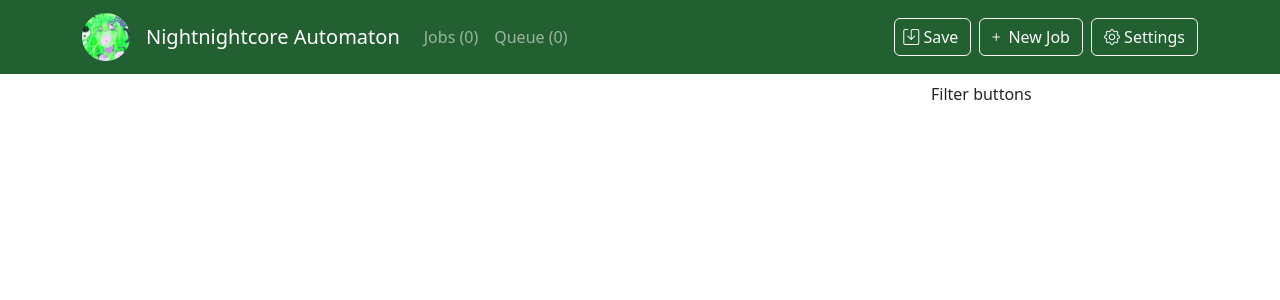
After one commit to VisibleReality/nnc_automaton, a Flask app: page /jobs in a window 1280 px wide. The commit adds this page. Shown: the top 300 px of the page. Run offline with Flask 2, Linux system fonts and the light colour scheme; some libraries are stand-ins or nearby versions.

Commit message:
Add start of jobs page

```diff
--- a/job.py
+++ b/job.py
@@ -88,6 +88,7 @@ class Job:
 		:param publish_time: The time for the video to be published
 		:return: None
 		"""
+		self.status = JobStatus.Uploaded
 		raise NotImplementedError()
 
 	def __str__ (self):
@@ -106,5 +107,6 @@ class JobStatus(Enum):
 	AudioProcessing = auto()
 	VideoProcessing = auto()
 	Done = auto()
+	Uploaded = auto()
 	Deleted = auto()
 	Failed = auto()
--- a/job_manager.py
+++ b/job_manager.py
@@ -44,7 +44,9 @@ class JobManager:
 		atexit.register(self._exit_handler)
 
 	def _exit_handler (self):
-		self.save_state()
+		# When using the debug server don't autosave state
+		# self.save_state()
+		pass
 
 	def add_job (self, new_job: Job) -> str:
 		"""
@@ -128,6 +130,20 @@ class JobManager:
 			save_file.write(jsonpickle.encode(save_state))
 		print(f"Saved state to {Config.get('savestate_file')}")
 
+	def get_counts (self) -> dict[str, int]:
+		"""
+		Return a dictionary containing counts of each type of job. The categories are
+		:return:
+		"""
+		return {"total":      len(self.jobs),
+				"waiting":    len(self.get_jobs_with_status(JobStatus.Waiting)),
+				"queued":     len(self.get_jobs_with_status(JobStatus.Queued)),
+				"processing": len(self.get_jobs_with_status(JobStatus.AudioProcessing,
+																   JobStatus.VideoProcessing)),
+				"done":       len(self.get_jobs_with_status(JobStatus.Done)),
+				"uploaded":   len(self.get_jobs_with_status(JobStatus.Uploaded)),
+				"failed":     len(self.get_jobs_with_status(JobStatus.Failed, JobStatus.Deleted))}
+
 
 class JobManagerSave(NamedTuple):
 	jobs: dict[str, Job]
--- a/main.py
+++ b/main.py
@@ -14,25 +14,19 @@ job_manager = JobManager(True)
 
 
 # Start up a thread that saves the state every 30 minutes
-def save_timer ():
-	time.sleep(1800)
-	job_manager.save_state()
-
-
-threading.Thread(target = save_timer, daemon = True)
+# def save_timer ():
+# 	time.sleep(1800)
+# 	job_manager.save_state()
+#
+#
+# threading.Thread(target = save_timer, daemon = True)
 
 
 # -- MISC --
 
 @app.route("/")
 def main_page ():
-	job_counts = {"total":      len(job_manager.jobs),
-				  "waiting":    len(job_manager.get_jobs_with_status(JobStatus.Waiting)),
-				  "queued":     len(job_manager.get_jobs_with_status(JobStatus.Queued)),
-				  "processing": len(job_manager.get_jobs_with_status(JobStatus.AudioProcessing,
-																	 JobStatus.VideoProcessing)),
-				  "done":       len(job_manager.get_jobs_with_status(JobStatus.Done)),
-				  "failed":     len(job_manager.get_jobs_with_status(JobStatus.Failed))}
+	job_counts = job_manager.get_counts()
 
 	return render_template("index.html", job_counts = job_counts)
 
@@ -45,6 +39,12 @@ def settings ():
 @app.route("/favicon.ico")
 def favicon ():
 	return send_file("./nightnightcore.ico")
+
+
+@app.route("/save")
+def save ():
+	job_manager.save_state()
+	return "true"
 
 
 # -- JOBS --
@@ -64,19 +64,12 @@ def list_jobs ():
 				job_statues.extend((JobStatus.AudioProcessing, JobStatus.VideoProcessing))
 			elif job_type == "done":
 				job_statues.append(JobStatus.Done)
+			elif job_type == "uploaded":
+				job_statues.append(JobStatus.Uploaded)
 			elif job_type == "failed":
-				job_statues.append(JobStatus.Failed)
-			elif job_type == "deleted":
-				job_statues.append(JobStatus.Deleted)
+				job_statues.extend((JobStatus.Failed, JobStatus.Deleted))
 
-	job_counts = {"total":      len(job_manager.jobs),
-				  "waiting":    len(job_manager.get_jobs_with_status(JobStatus.Waiting)),
-				  "queued":     len(job_manager.get_jobs_with_status(JobStatus.Queued)),
-				  "processing": len(job_manager.get_jobs_with_status(JobStatus.AudioProcessing,
-																	 JobStatus.VideoProcessing)),
-				  "done":       len(job_manager.get_jobs_with_status(JobStatus.Done)),
-				  "failed":     len(job_manager.get_jobs_with_status(JobStatus.Failed)),
-				  "deleted":    len(job_manager.get_jobs_with_status(JobStatus.Deleted))}
+	job_counts = job_manager.get_counts()
 
 	jobs = job_manager.get_jobs_with_status(*job_statues)
 
@@ -87,6 +80,21 @@ def list_jobs ():
 def job_page (job_id: str):
 	job = job_manager.jobs[job_id]
 	return jsonpickle.encode(job)
+
+
+@app.route("/job/<job_id>/image")
+def get_job_image (job_id: str):
+	return send_file(job_manager.jobs[job_id].get_image_location())
+
+
+@app.route("/job/<job_id>/audio")
+def get_job_audio (job_id: str):
+	return send_file(job_manager.jobs[job_id].get_audio_location())
+
+
+@app.route("/job/<job_id>/video")
+def get_job_video (job_id: str):
+	return send_file(job_manager.jobs[job_id].get_video_location())
 
 
 @app.route("/new-job")
--- a/requirements.txt
+++ b/requirements.txt
@@ -1,6 +1,6 @@
 Flask~=2.2.2
 lxml~=4.9.1
 requests~=2.28.1
-selenium~=4.6.0
+selenium~=4.7.2
 yt-dlp~=2022.11.11
-jsonpickle~=2.2.0
+jsonpickle~=3.0.0
--- /dev/null
+++ b/static/misc.js
@@ -0,0 +1,10 @@
+function save (clicked) {
+	fetch("/save")
+		.then(response => response.json())
+		.then(response => {
+			if (response === true) {
+				clicked.children["save-icon"].classList.remove("bi-save");
+				clicked.children["save-icon"].classList.add("bi-check-circle");
+			}
+		});
+}
--- /dev/null
+++ b/templates/jobs.html
@@ -0,0 +1,73 @@
+<!doctype html>
+<html lang="en">
+<head>
+	<meta charset="utf-8">
+	<meta name="viewport" content="width=device-width, initial-scale=1">
+	<title>Nightnightcore Automaton</title>
+	<link rel="stylesheet" href="{{ url_for('static', filename='bootstrap.min.css') }}">
+	<link rel="stylesheet" href="{{ url_for('static', filename='bootstrap-icons.css') }}">
+</head>
+<body>
+<nav class="navbar navbar-dark navbar-expand-md" style="background-color: #225f31">
+	<div class="container">
+		<a href="/" class="navbar-brand">
+			<img src="{{ url_for('static', filename='nightnightcore.png') }}" alt="Nightnightcore Automaton"
+				 class="rounded-circle" height="48">
+		</a>
+		<button class="navbar-toggler" type="button" data-bs-toggle="collapse" data-bs-target="#navbar-collapse-section"
+				aria-controls="navbar-collapse-section" aria-expanded="false" aria-label="Toggle navigation">
+			<span class="navbar-toggler-icon"></span>
+		</button>
+		<div class="collapse navbar-collapse" id="navbar-collapse-section">
+			<a href="/" class="navbar-brand">Nightnightcore Automaton</a>
+			<ul class="navbar-nav me-auto">
+				<li class="nav-item">
+					<a href="{{ url_for('list_jobs') }}" class="nav-link">Jobs ({{ job_counts["total"] }})</a>
+				</li>
+				<li class="nav-item">
+					<a href="{{ url_for('queue_status') }}" class="nav-link">
+						Queue ({{ job_counts["queued"] + job_counts["processing"] }})</a>
+				</li>
+			</ul>
+			<button onclick="save(this)" class="btn btn-outline-light ps-2 me-2">
+				<i class="bi bi-save" id="save-icon"></i> Save
+			</button>
+			<a href="{{ url_for('create_job') }}" class="btn btn-outline-light ps-2 me-2">
+				<i class="bi bi-plus"></i> New Job
+			</a>
+			<a href="{{ url_for('settings') }}" class="btn btn-outline-light">
+				<i class="bi bi-gear"></i> Settings
+			</a>
+		</div>
+	</div>
+</nav>
+<div class="container mt-2">
+	<div class="row g-3">
+		<div class="col-12 col-lg-3 order-lg-last">
+			Filter buttons
+		</div>
+		<div class="col-12 col-lg-9 order-lg-first">
+			{% for job in jobs.values() %}
+				<div class="card">
+					<div class="row g-0">
+						<div class="col-12 col-md-3 mh-100 rounded-start"
+							 style="background-image: url('{{ url_for('get_job_image', job_id = job.id) }}');
+									 background-size: cover">
+						</div>
+						<div class="col-12 col-md-9">
+							<div class="card-body">
+								<h5 class="card-title">{{ job.song_name if job._song_name else "(No name)" }}</h5>
+								<p class="card-text">{{ job.song_artist if job.song_artist else "(No artist)" }}</p>
+								<p class="card-text text-muted">id: {{ job.id }}</p>
+							</div>
+						</div>
+					</div>
+				</div>
+			{% endfor %}
+		</div>
+	</div>
+</div>
+<script src="{{ url_for('static', filename='bootstrap.bundle.min.js') }}"></script>
+<script src="{{ url_for('static', filename='misc.js') }}"></script>
+</body>
+</html>
```
Also changed, not shown: templates/index.html (+19 -3 lines).
